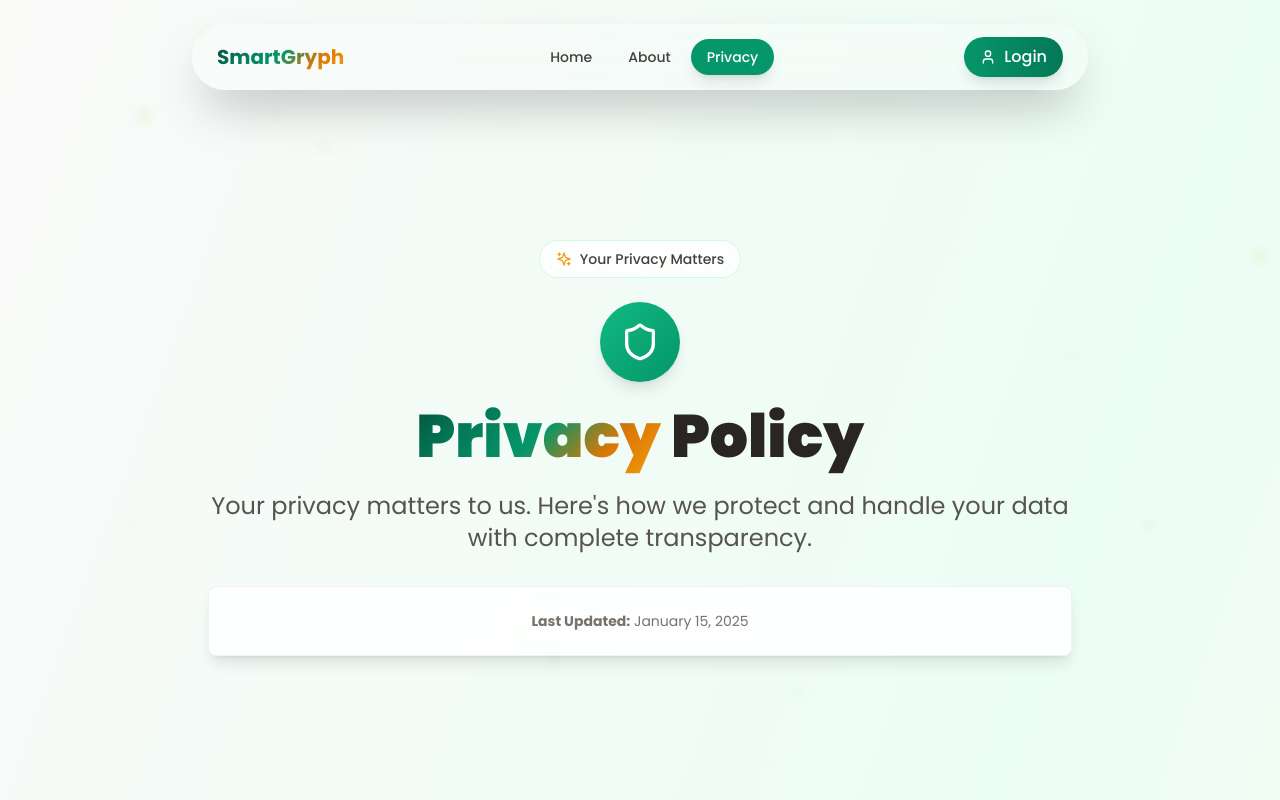
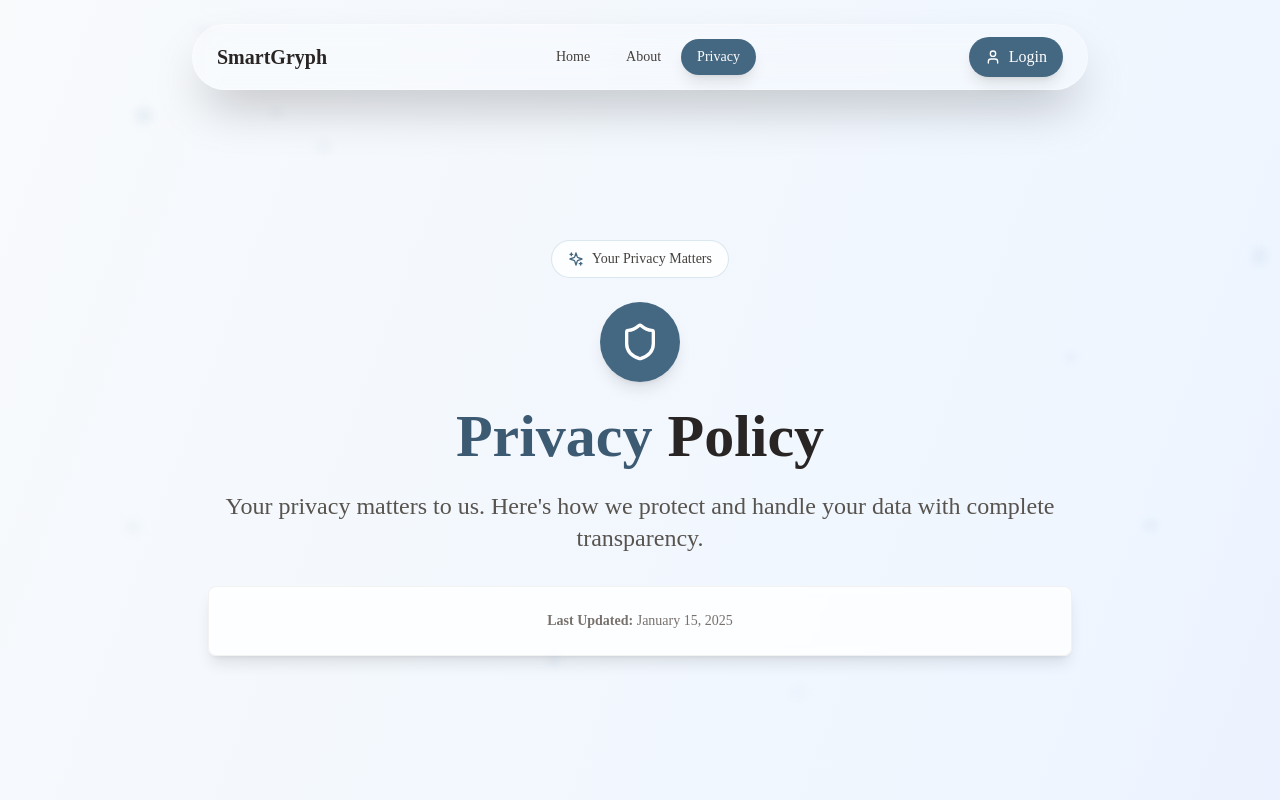
Before and after one commit to brij0/coursescheduler, a React (Vite) app in the folder frontend/: page /privacy in a window 1280 px wide. Shown: the top 800 px of the page. Built offline with nearby package versions, Linux system fonts and the light colour scheme.

Commit message:
Update to Sophisticated Beige & Blue Theme

```diff
--- a/frontend/src/components/Navbar.jsx
+++ b/frontend/src/components/Navbar.jsx
@@ -38,7 +38,7 @@ const Navbar = () => {
                   to={item.path}
                   className={`relative px-4 py-2 text-sm font-medium transition-all duration-200 rounded-full ${
                     location.pathname === item.path
-                      ? 'text-white bg-primary-600 shadow-lg'
+                      ? 'text-white bg-primary-500 shadow-lg'
                       : 'text-neutral-700 hover:text-primary-600 hover:bg-white/30'
                   }`}
                 >
@@ -50,7 +50,7 @@ const Navbar = () => {
             {/* Login Button */}
             <div className="hidden md:flex">
               <motion.button
-                className="flex items-center space-x-2 bg-gradient-to-r from-primary-600 to-primary-700 text-white px-4 py-2 rounded-full font-medium hover:from-primary-700 hover:to-primary-800 transition-all duration-300 shadow-lg"
+                className="flex items-center space-x-2 bg-primary-500 text-white px-4 py-2 rounded-full font-medium hover:bg-primary-600 transition-all duration-300 shadow-lg"
                 whileHover={{ scale: 1.05 }}
                 whileTap={{ scale: 0.95 }}
               >
@@ -87,7 +87,7 @@ const Navbar = () => {
                     to={item.path}
                     className={`px-4 py-2 text-sm font-medium rounded-full transition-all duration-200 ${
                       location.pathname === item.path
-                        ? 'text-white bg-primary-600 shadow-lg'
+                        ? 'text-white bg-primary-500 shadow-lg'
                         : 'text-neutral-700 hover:text-primary-600 hover:bg-white/30'
                     }`}
                     onClick={() => setIsMenuOpen(false)}
@@ -96,7 +96,7 @@ const Navbar = () => {
                   </Link>
                 ))}
                 <motion.button
-                  className="flex items-center justify-center space-x-2 bg-gradient-to-r from-primary-600 to-primary-700 text-white px-4 py-2 rounded-full font-medium mt-2 shadow-lg"
+                  className="flex items-center justify-center space-x-2 bg-primary-500 text-white px-4 py-2 rounded-full font-medium mt-2 shadow-lg"
                   whileTap={{ scale: 0.95 }}
                 >
                   <User size={16} />
--- a/frontend/src/index.css
+++ b/frontend/src/index.css
@@ -2,32 +2,28 @@
 @tailwind components;
 @tailwind utilities;
 
+/* Import font configuration */
+@import './styles/fonts.css';
+
 @layer base {
   body {
     font-feature-settings: "rlig" 1, "calt" 1;
-    background: linear-gradient(135deg, #fafaf9 0%, #f5f5f4 100%);
+    background-color: #E5E0D8;
+    color: #292524;
   }
 }
 
 @layer components {
-  .gradient-text {
-    @apply bg-emerald-gold bg-clip-text text-transparent;
+  .elegant-card {
+    @apply bg-white/80 backdrop-blur-sm border border-neutral-200/50 shadow-lg transition-shadow duration-300;
+  }
+
+  .elegant-card:hover {
+    @apply shadow-xl;
   }
 
   .glass-effect {
     @apply bg-white/20 backdrop-blur-md border border-white/30 shadow-xl;
-  }
-
-  .elegant-card {
-    @apply bg-white/80 backdrop-blur-sm border border-neutral-200/50 shadow-lg hover:shadow-xl transition-shadow duration-300;
-  }
-
-  .emerald-glow {
-    @apply shadow-lg shadow-primary-500/25;
-  }
-
-  .gold-glow {
-    @apply shadow-lg shadow-accent-500/25;
   }
 }
 
--- a/frontend/src/pages/PrivacyPage.jsx
+++ b/frontend/src/pages/PrivacyPage.jsx
@@ -48,7 +48,7 @@ const PrivacyPage = () => {
   ]
 
   return (
-    <div className="min-h-screen bg-gradient-to-br from-neutral-50 via-primary-50 to-accent-50">
+    <div className="min-h-screen">
       <Navbar />
 
       {/* Hero Section */}
@@ -76,7 +76,7 @@ const PrivacyPage = () => {
                 delay: i * 0.5,
               }}
             >
-              <div className={`w-${Math.floor(Math.random() * 3) + 2} h-${Math.floor(Math.random() * 3) + 2} bg-gradient-to-br from-primary-200/40 to-accent-200/40 rounded-full blur-sm`} />
+              <div className={`w-${Math.floor(Math.random() * 3) + 2} h-${Math.floor(Math.random() * 3) + 2} bg-primary-200/40 rounded-full blur-sm`} />
             </motion.div>
           ))}
         </div>
@@ -94,18 +94,18 @@ const PrivacyPage = () => {
               animate={{ scale: 1 }}
               transition={{ duration: 0.5, delay: 0.3 }}
             >
-              <Sparkles className="w-4 h-4 text-accent-500" />
+              <Sparkles className="w-4 h-4 text-primary-500" />
               <span className="text-sm font-medium text-neutral-700">Your Privacy Matters</span>
             </motion.div>
 
             <div className="flex items-center justify-center mb-6">
-              <div className="w-20 h-20 bg-gradient-to-br from-primary-500 to-primary-600 rounded-full flex items-center justify-center shadow-lg emerald-glow">
+              <div className="w-20 h-20 bg-primary-500 rounded-full flex items-center justify-center shadow-lg">
                 <Shield className="w-10 h-10 text-white" />
               </div>
             </div>
 
             <h1 className="text-5xl md:text-6xl font-display font-black mb-6">
-              <span className="gradient-text">Privacy</span>
+              <span className="text-primary-600">Privacy</span>
               <span className="text-neutral-800"> Policy</span>
             </h1>
 
@@ -219,7 +219,7 @@ const PrivacyPage = () => {
 
           {/* Google Services Notice */}
           <motion.div
-            className="mt-16 bg-gradient-to-r from-primary-50 to-accent-50 border border-primary-200 rounded-2xl p-8"
+            className="mt-16 bg-primary-50 border border-primary-200 rounded-2xl p-8"
             initial={{ opacity: 0, y: 30 }}
             whileInView={{ opacity: 1, y: 0 }}
             transition={{ duration: 0.8 }}
@@ -255,7 +255,7 @@ const PrivacyPage = () => {
             </p>
             <motion.a
               href="mailto:privacy@smartgryph.com"
-              className="inline-flex items-center space-x-2 bg-gradient-to-r from-primary-600 to-primary-700 text-white px-6 py-3 rounded-lg font-semibold transition-all duration-300 shadow-lg emerald-glow"
+              className="inline-flex items-center space-x-2 bg-primary-500 text-white px-6 py-3 rounded-lg font-semibold hover:bg-primary-600 transition-all duration-300 shadow-lg"
             >
               <Mail size={20} />
               <span>privacy@smartgryph.com</span>
--- /dev/null
+++ b/frontend/src/styles/fonts.css
@@ -0,0 +1,36 @@
+/*
+  Font Configuration File
+
+  To change fonts locally:
+  1. Update the CSS variables below
+  2. Add Google Fonts import if needed
+  3. Save and refresh - changes apply instantly!
+
+  Example Google Fonts import:
+  @import url('https://fonts.googleapis.com/css2?family=Roboto:wght@300;400;500;600;700&display=swap');
+*/
+
+@import url('https://fonts.googleapis.com/css2?family=Inter:wght@300;400;500;600;700;800;900&family=Crimson+Text:ital,wght@0,400;0,600;1,400&display=swap');
+
+:root {
+  /* Primary font - used for most text, headings, and UI elements */
+  --font-primary: 'Inter', system-ui, -apple-system, sans-serif;
+
+  /* Secondary font - used for accents and special text */
+  --font-secondary: 'Crimson Text', Georgia, serif;
+}
+
+/* Apply fonts globally */
+body {
+  font-family: var(--font-primary);
+  font-feature-settings: "rlig" 1, "calt" 1;
+}
+
+/* Font weight utilities */
+.font-light { font-weight: 300; }
+.font-normal { font-weight: 400; }
+.font-medium { font-weight: 500; }
+.font-semibold { font-weight: 600; }
+.font-bold { font-weight: 700; }
+.font-extrabold { font-weight: 800; }
+.font-black { font-weight: 900; }
--- a/frontend/tailwind.config.js
+++ b/frontend/tailwind.config.js
@@ -7,30 +7,21 @@ export default {
   theme: {
     extend: {
       colors: {
+        // Main theme colors
+        background: '#E5E0D8',
         primary: {
-          50: '#ecfdf5',
-          100: '#d1fae5',
-          200: '#a7f3d0',
-          300: '#6ee7b7',
-          400: '#34d399',
-          500: '#10b981',
-          600: '#059669',
-          700: '#047857',
-          800: '#065f46',
-          900: '#064e3b',
+          50: '#f0f4f7',
+          100: '#dae6ed',
+          200: '#b8d0de',
+          300: '#8bb4c8',
+          400: '#5a94b0',
+          500: '#456882',
+          600: '#3d5a73',
+          700: '#344c61',
+          800: '#2e4052',
+          900: '#293645',
         },
-        accent: {
-          50: '#fffbeb',
-          100: '#fef3c7',
-          200: '#fde68a',
-          300: '#fcd34d',
-          400: '#fbbf24',
-          500: '#f59e0b',
-          600: '#d97706',
-          700: '#b45309',
-          800: '#92400e',
-          900: '#78350f',
-        },
+        // Neutral colors for text and borders
         neutral: {
           50: '#fafaf9',
           100: '#f5f5f4',
@@ -45,9 +36,9 @@ export default {
         }
       },
       fontFamily: {
-        sans: ['Poppins', 'system-ui', 'sans-serif'],
-        serif: ['Crimson Text', 'serif'],
-        display: ['Poppins', 'system-ui', 'sans-serif'],
+        sans: ['var(--font-primary)', 'system-ui', 'sans-serif'],
+        serif: ['var(--font-secondary)', 'serif'],
+        display: ['var(--font-primary)', 'system-ui', 'sans-serif'],
       },
       animation: {
         'float': 'float 6s ease-in-out infinite',
@@ -55,7 +46,6 @@ export default {
         'bounce-slow': 'bounce 3s infinite',
         'fade-in': 'fadeIn 0.8s ease-out',
         'slide-up': 'slideUp 0.6s ease-out',
-        'glow': 'glow 2s ease-in-out infinite alternate',
       },
       keyframes: {
         float: {
@@ -69,16 +59,7 @@ export default {
         slideUp: {
           '0%': { opacity: '0', transform: 'translateY(30px)' },
           '100%': { opacity: '1', transform: 'translateY(0)' },
-        },
-        glow: {
-          '0%': { boxShadow: '0 0 20px rgba(16, 185, 129, 0.3)' },
-          '100%': { boxShadow: '0 0 30px rgba(16, 185, 129, 0.6)' },
         }
-      },
-      backgroundImage: {
-        'gradient-radial': 'radial-gradient(var(--tw-gradient-stops))',
-        'emerald-gold': 'linear-gradient(135deg, #064e3b 0%, #047857 25%, #059669 50%, #d97706 75%, #f59e0b 100%)',
-        'gold-emerald': 'linear-gradient(135deg, #f59e0b 0%, #d97706 25%, #059669 50%, #047857 75%, #064e3b 100%)',
       }
     },
   },
```
Also changed, not shown: frontend/src/components/LoadingScreen.jsx (+9 -9 lines), frontend/src/pages/AboutPage.jsx (+12 -12 lines), frontend/src/pages/HomePage.jsx (+10 -13 lines).
